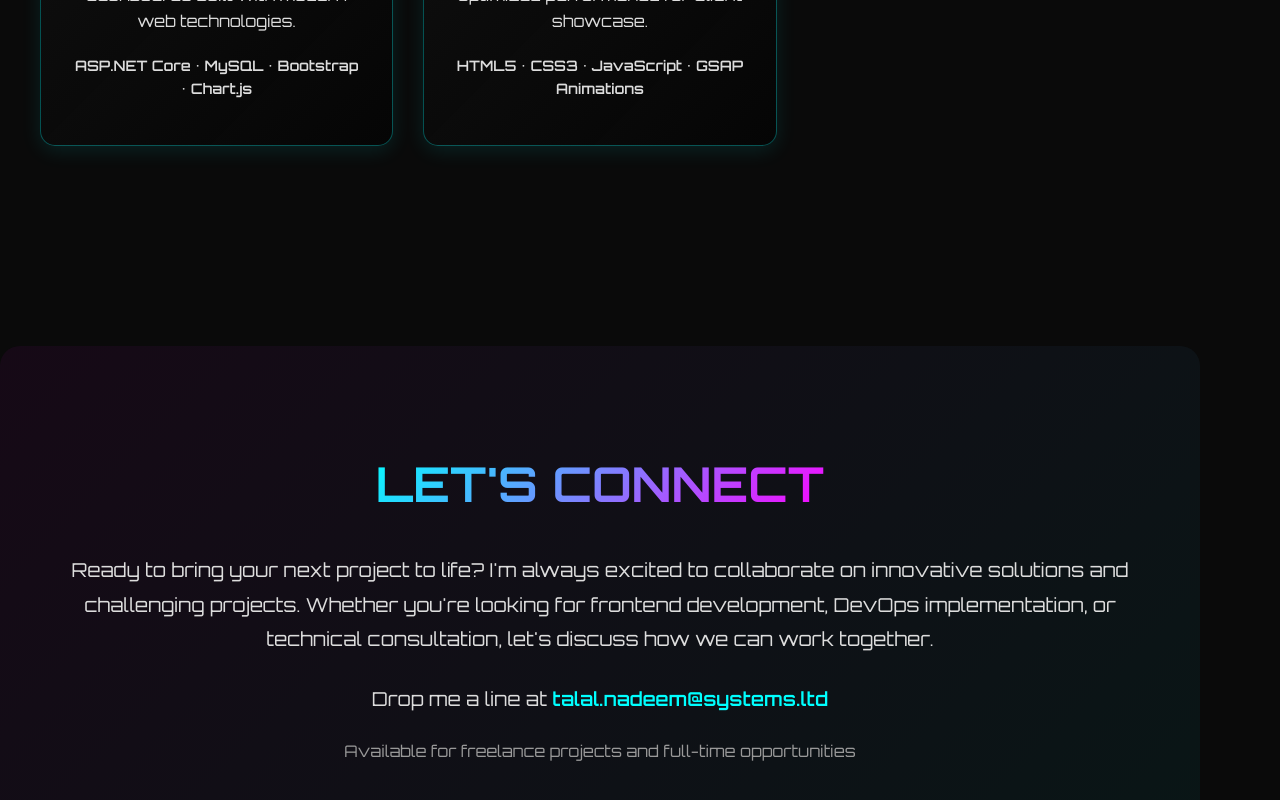
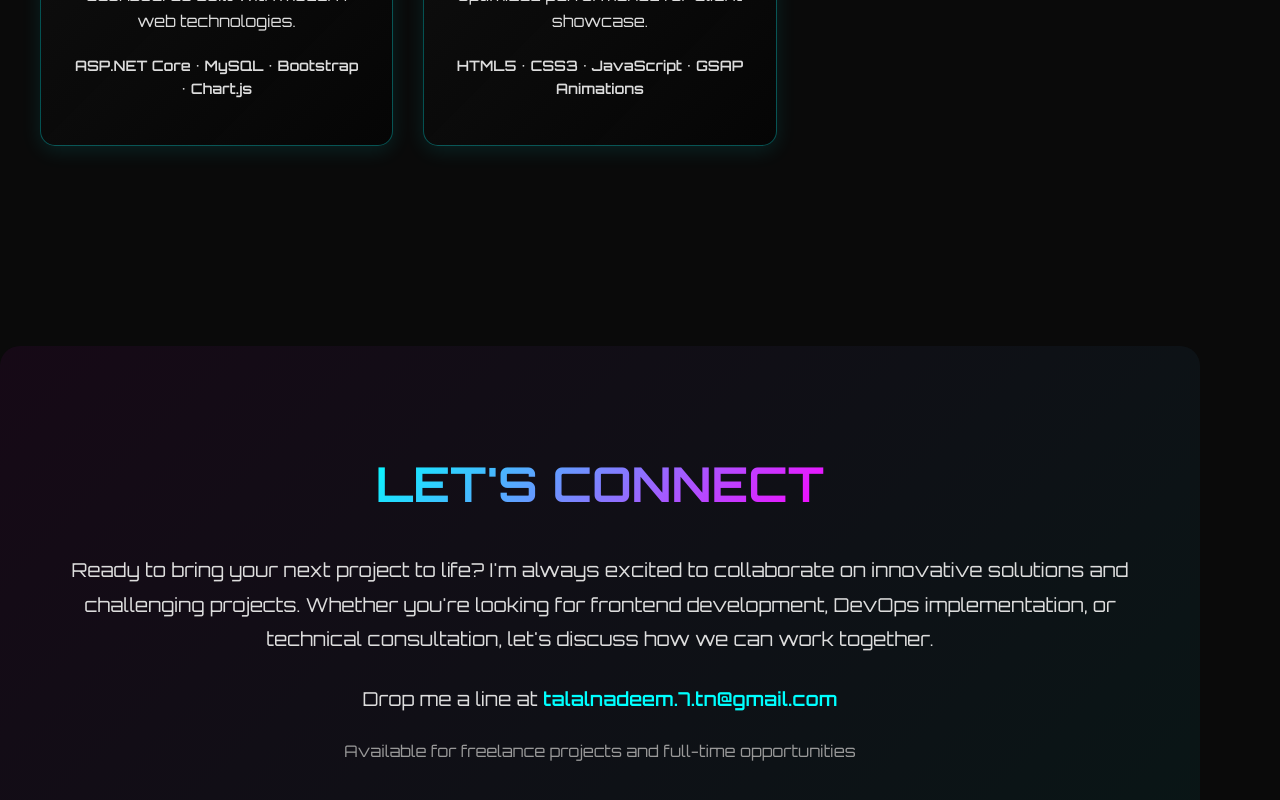
Before and after one commit to TalalNad/portfolio, a React (Create React App) app: page / in a window 1280 px wide. Shown: the part 3812-4612 px from the top of the page. Built offline with nearby package versions, Linux system fonts and the light colour scheme.

Commit message:
added contact

```diff
--- a/src/components/Contact.js
+++ b/src/components/Contact.js
@@ -26,7 +26,7 @@ function Contact() {
                 <br />
                 <p>
                     Drop me a line at{' '}
-                    <a href="mailto:talal.nadeem@systems.ltd">talal.nadeem@systems.ltd</a>
+                    <a href="mailto:talalnadeem.7.tn@gmail.com">talalnadeem.7.tn@gmail.com</a>
                 </p>
                 <p style={{ marginTop: '20px', fontSize: '1rem', color: '#999' }}>
                     Available for freelance projects and full-time opportunities
```
